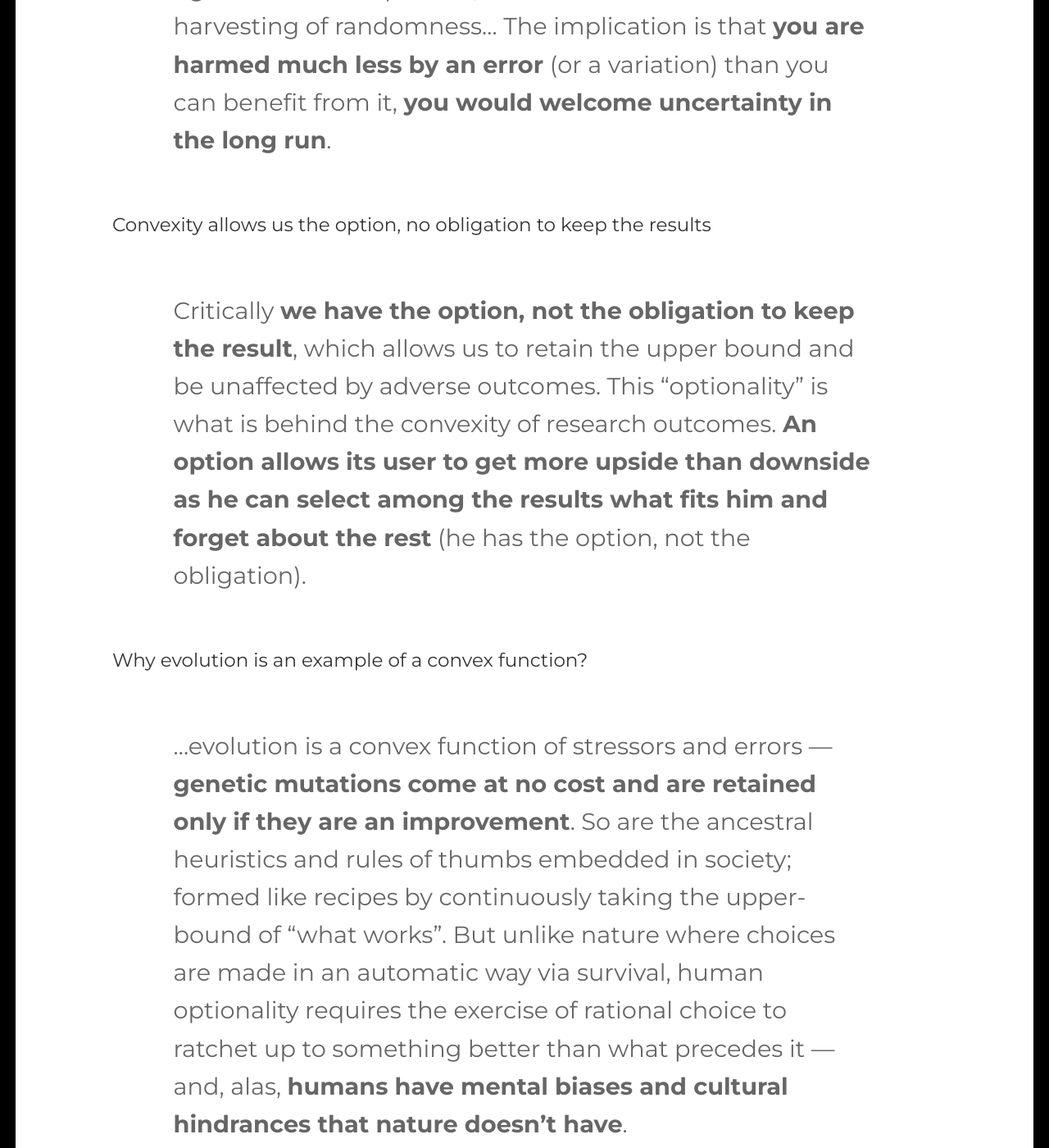
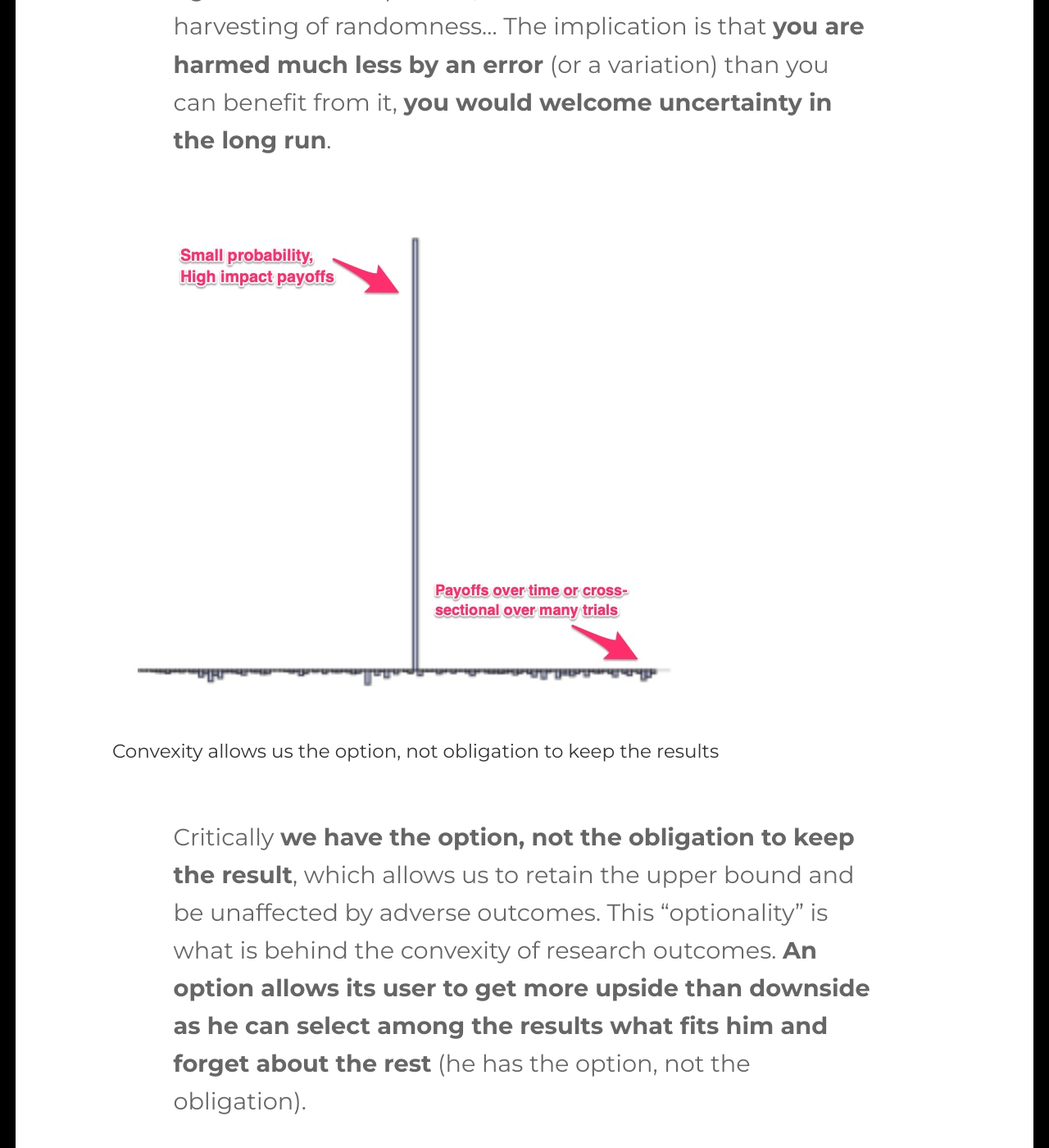
Before and after one commit to sayanee/longform, a Jekyll site: the page built from _posts/2019-10-03-convexity.md, in a window 1280 px wide and 1400 px high, scrolled down 1823 px. Shown: the whole window at 82% size. Built offline with Jekyll 4.4.1, drawn with Linux system fonts in a browser that asks for light colours; some web fonts are replaced.

Commit message:
Add photos for convexity

```diff
--- a/_posts/2019-10-03-convexity.md
+++ b/_posts/2019-10-03-convexity.md
@@ -18,7 +18,9 @@ Design for convexity so that you are harmed less by an error and benefit when th
 
 > Critically, convex payoffs benefit from uncertainty and disorder. The nonlinear properties of the payoff function, that is, convexity, allow us to formulate rational and rigorous research policies, and ones that allow the harvesting of randomness... The implication is that **you are harmed much less by an error** (or a variation) than you can benefit from it, **you would welcome uncertainty in the long run**.
 
-Convexity allows us the option, no obligation to keep the results
+![](img/payoffs.jpg)
+
+Convexity allows us the option, not obligation to keep the results
 
 > Critically **we have the option, not the obligation to keep the result**, which allows us to retain the upper bound and be unaffected by adverse outcomes. This "optionality" is what is behind the convexity of research outcomes. **An option allows its user to get more upside than downside as he can select among the results what fits him and forget about the rest** (he has the option, not the obligation).
 
@@ -29,6 +31,8 @@ Why evolution is an example of a convex function?
 Convexity bias
 
 > Let us call the "convexity bias" the **difference between the results of trial and error in which gains and harm are equal (linear), and one in which gains and harm are asymmetric (to repeat, a convex payoff function)**. The central and useful properties are that a) The more convex the payoff function, expressed in difference between potential benefits and harm, the larger the bias. b) The more volatile the environment, the larger the bias. This last property is missed as **humans have a propensity to hate uncertainty**.
+
+![](img/convexity-bias.jpg)
 
 How convexity bias can be used
 
```
Also changed, not shown: img/convexity-bias.jpg (added), img/payoffs.jpg (added).
